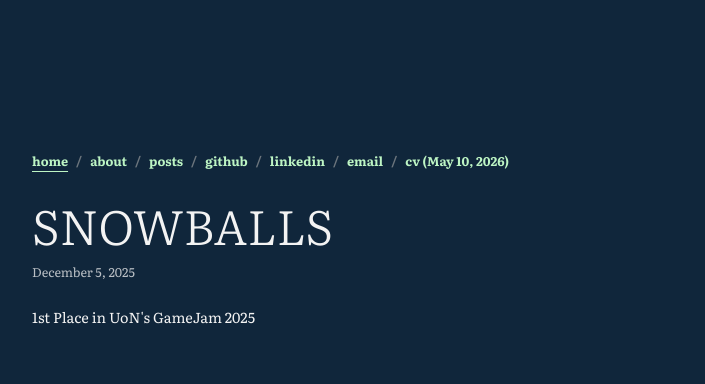
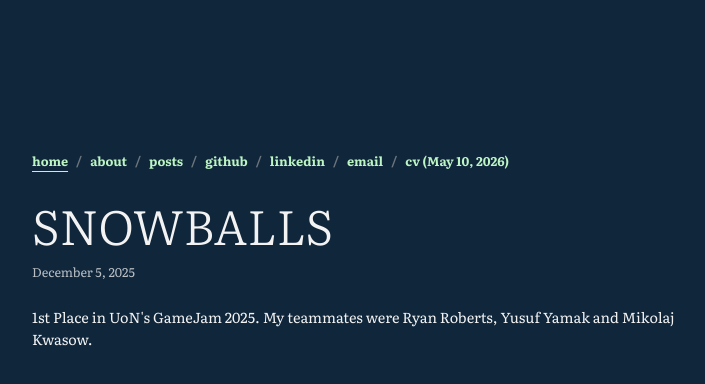
Before and after one commit to jickzx/jickzx.github.io, a plain HTML site: page posts/snowballs.html in a window 1280 px wide. Shown: the whole page, without its empty margins (260-965 px from the left). Drawn offline with Linux system fonts and the light colour scheme; a web font is replaced by a local one.

Commit message:
add teammate names to SnowBalls article

```diff
--- a/posts/snowballs.html
+++ b/posts/snowballs.html
@@ -34,7 +34,7 @@
 
               <article>
                 <p>
-                    1st Place in UoN's GameJam 2025
+                    1st Place in UoN's GameJam 2025. My teammates were Ryan Roberts, Yusuf Yamak and Mikolaj Kwasow.
                 </p>
               </article>
             </section>
```
